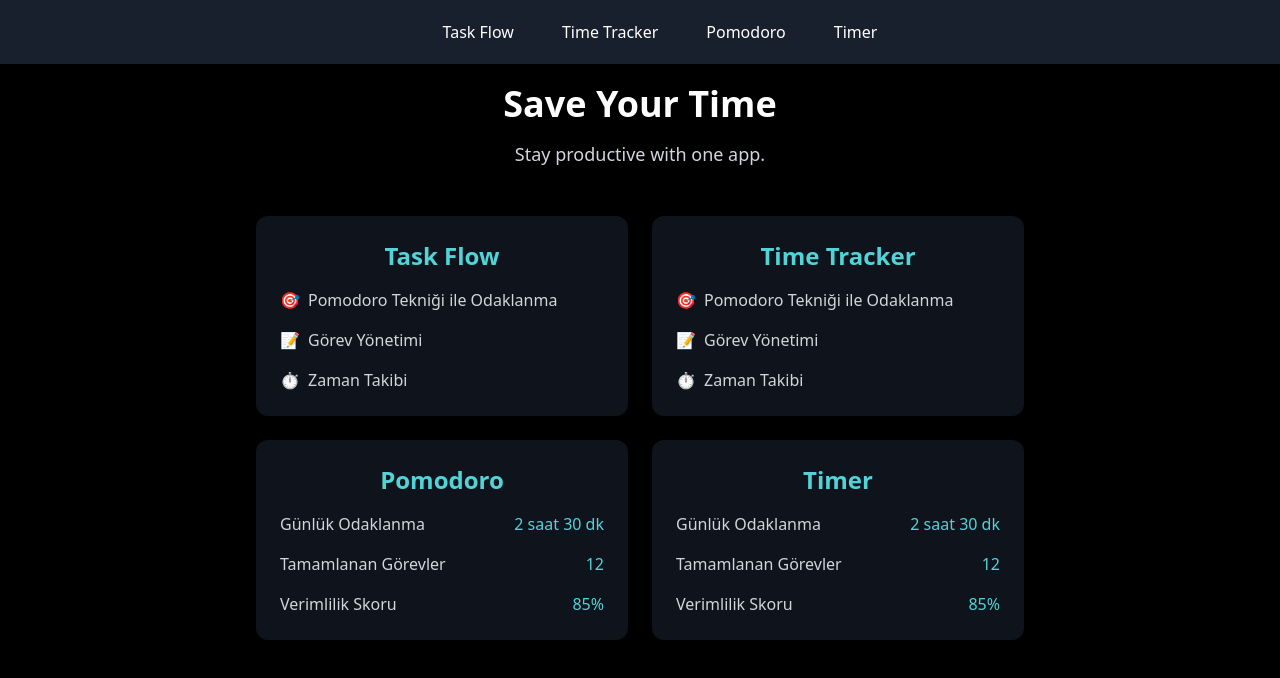
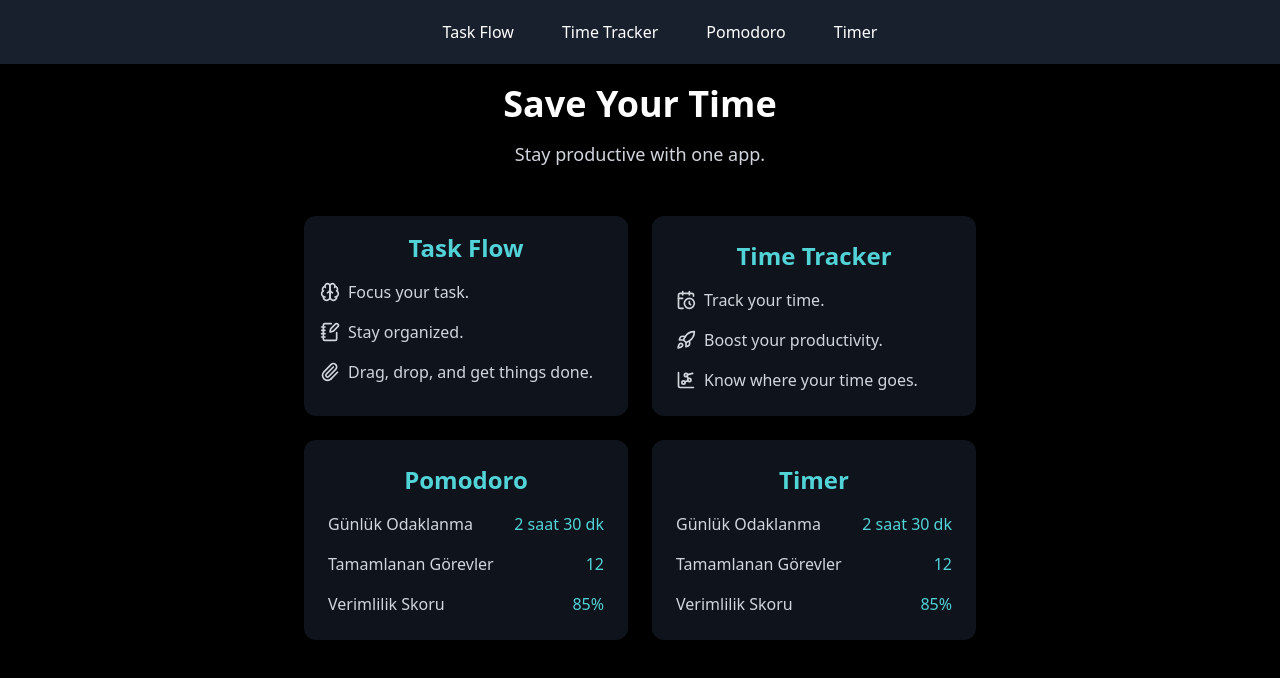
Before and after one commit to ozgurozbekuk/time-manager, a React (Vite) app: page / in a window 1280 px wide. Shown: the top 678 px of the page. Built offline with nearby package versions, Linux system fonts and the light colour scheme.

Commit message:
update info

```diff
--- a/package.json
+++ b/package.json
@@ -11,6 +11,7 @@
   },
   "dependencies": {
     "@tailwindcss/vite": "^4.0.8",
+    "lucide-react": "^0.475.0",
     "react": "^19.0.0",
     "react-dom": "^19.0.0",
     "tailwindcss": "^4.0.8"
--- a/src/components/home/Info.jsx
+++ b/src/components/home/Info.jsx
@@ -1,4 +1,5 @@
 import React from 'react'
+import { Paperclip,Rocket, ChartNetwork,Brain,NotebookPen,CalendarClock } from "lucide-react";
 
 const Info = () => {
   return (
@@ -10,23 +11,23 @@ const Info = () => {
       </div>
 
       {/* Ana İçerik - İki Bölümlü Grid */}
-      <div className='grid grid-cols-1 md:grid-cols-2 gap-6 max-w-3xl mx-auto'>
+      <div className='grid grid-cols-1 md:grid-cols-2 gap-6 max-w-2xl mx-auto'>
 
         {/* Sol Bölüm */}
-        <div className='bg-gray-800/50 rounded-xl p-6 backdrop-blur-sm hover:scale-105 transition-all duration-300'> {/* hover efekti eklendi */}
+        <div className='bg-gray-800/50 rounded-xl p-4 backdrop-blur-sm hover:scale-105 transition-all duration-300'> {/* hover efekti eklendi */}
           <h2 className='text-2xl font-semibold text-[#52D3D8] mb-4'>Task Flow</h2>
           <ul className='space-y-4 text-gray-300'>
             <li className='flex items-center'>
-              <span className='mr-2'>🎯</span>
-              Pomodoro Tekniği ile Odaklanma
+            <Brain className='w-5 h-5 mr-2'/>
+              Focus your task.
             </li>
             <li className='flex items-center'>
-              <span className='mr-2'>📝</span>
-              Görev Yönetimi
+            <NotebookPen className='w-5 h-5 mr-2'/>
+              Stay organized.
             </li>
             <li className='flex items-center'>
-              <span className='mr-2'>⏱️</span>
-              Zaman Takibi
+                <Paperclip className='w-5 h-5 mr-2'/>
+              Drag, drop, and get things done.
             </li>
           </ul>
         </div>
@@ -34,22 +35,22 @@ const Info = () => {
           <h2 className='text-2xl font-semibold text-[#52D3D8] mb-4'>Time Tracker</h2>
           <ul className='space-y-4 text-gray-300'>
             <li className='flex items-center'>
-              <span className='mr-2'>🎯</span>
-              Pomodoro Tekniği ile Odaklanma
+            <CalendarClock className='w-5 h-5 mr-2'/>
+              Track your time.
             </li>
             <li className='flex items-center'>
-              <span className='mr-2'>📝</span>
-              Görev Yönetimi
+              <Rocket className='w-5 h-5 mr-2'/>
+              Boost your productivity.
             </li>
             <li className='flex items-center'>
-              <span className='mr-2'>⏱️</span>
-              Zaman Takibi
+            <ChartNetwork className='w-5 h-5 mr-2'/>
+              Know where your time goes.
             </li>
           </ul>
         </div>
 
         {/* Sağ Bölüm */}
-        <div className='bg-gray-800/50 rounded-xl p-6 backdrop-blur-sm hover:scale-105 transition-all duration-300'> {/* hover efekti eklendi */}
+        <div className='bg-gray-800/50 rounded-xl p-6 backdrop-blur-sm hover:scale-105 transition-all duration-300'>
           <h2 className='text-2xl font-semibold text-[#52D3D8] mb-4'>Pomodoro</h2>
           <div className='space-y-4 text-gray-300'>
             <div className='flex items-center justify-between'>
```
Also changed, not shown: 1 other file (tests, documents, lock files or other folders).
